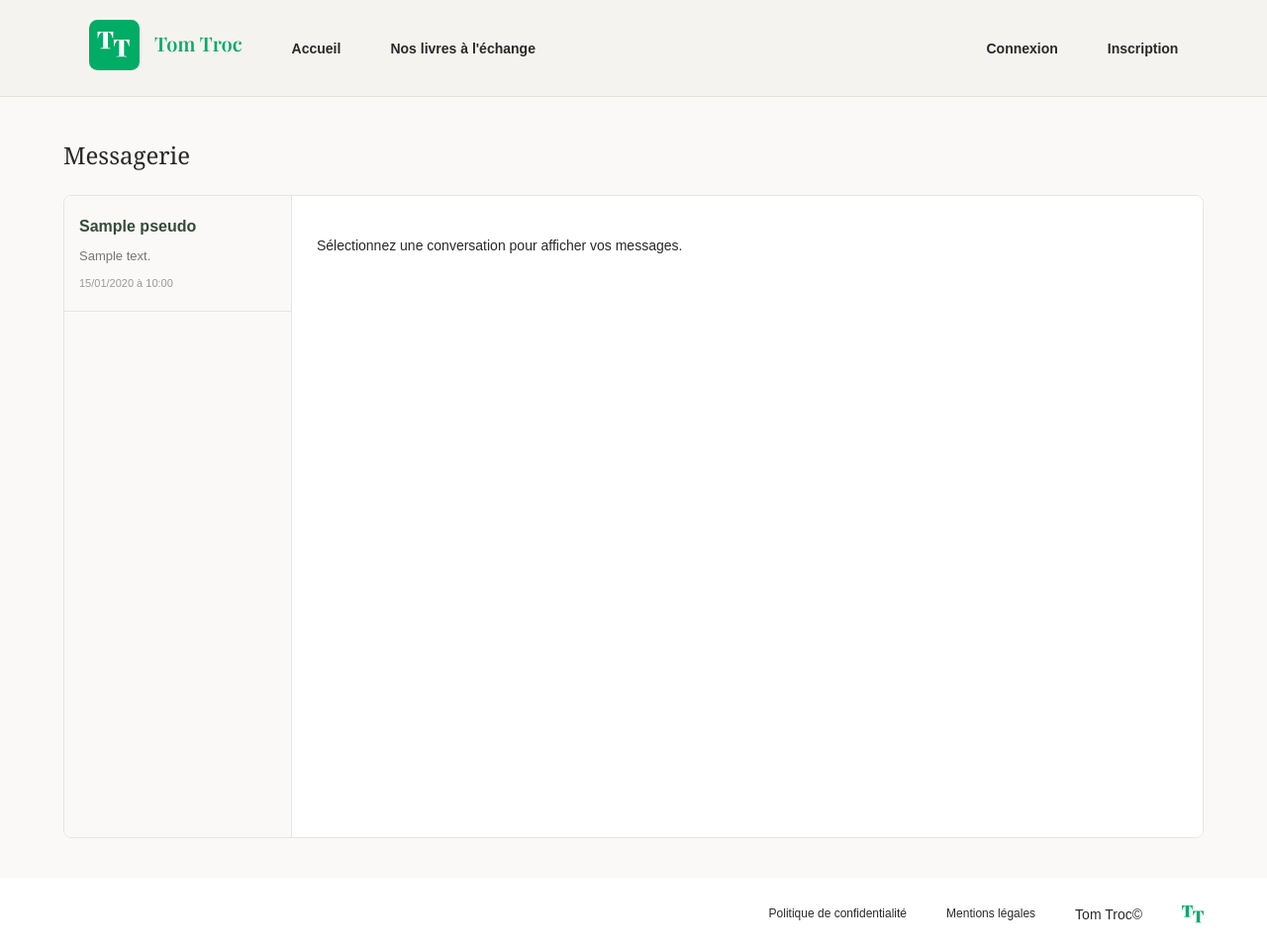
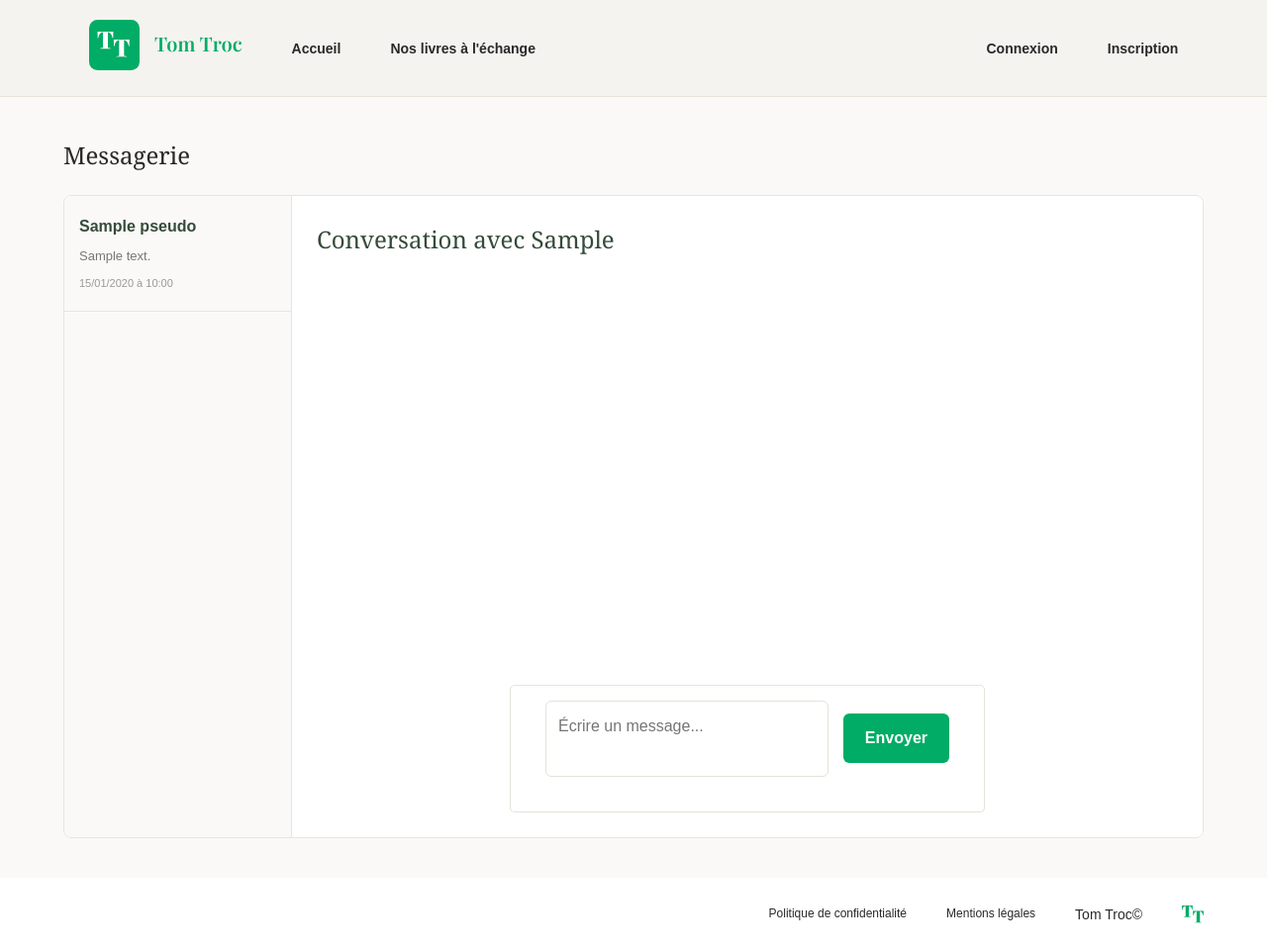
Before and after one commit to Loik-coding/P4_TomTrocWebsite, a PHP site: template views/templates/messaging.php in a window 1280 px wide. Shown: the whole page at 99% size. Run offline with PHP 8.4, Linux system fonts and the light colour scheme; the template is opened without the code that fills it: most values are stand-ins (such as "Sample title", 1, 10 or a date in 2020); data that the repository does not hold is empty.

Commit message:
0.7.7 Fonction sendMessage et correction de bugs

```diff
--- a/css/style.css
+++ b/css/style.css
@@ -770,8 +770,9 @@ footer {
     display: flex;
     flex-direction: column;
     gap: 15px;
-    overflow-y: auto;
+    overflow: hidden;
     background-color: #ffffff;
+    min-height: 0;
 }
 
 .messaging-conversation h2 {
@@ -829,6 +830,41 @@ footer {
 .message-sent .message {
     background-color: #E1EEE5;
 }
+
+/* ZONE DES MESSAGES */
+
+.messages-list {
+    flex: 1;
+    min-height: 0;
+    overflow-y: auto;
+    display: flex;
+    flex-direction: column;
+    gap: 15px;
+}
+
+/* FORMULAIRE */
+
+.messaging-form {
+    display: flex;
+    align-items: center;
+    gap: 15px;
+    width: 100%;
+    flex-shrink: 0;
+    padding-top: 15px;
+    border-top: 1px solid #e5e5e5;
+}
+
+.messaging-form textarea {
+    flex: 1;
+    min-width: 0;
+    resize: none;
+}
+
+.messaging-form button {
+    margin-left: auto;
+    flex-shrink: 0;
+}
+
 
 /* RESPONSIVE */
 
--- a/views/templates/messaging.php
+++ b/views/templates/messaging.php
@@ -23,8 +23,8 @@
 
         <!-- Colonne des messages -->
         <div class="messaging-conversation">
-
-            <?php if ($contactId) : ?>
+            <div class="messages-list">
+                <?php if ($contactPseudo !== null) : ?>
 
                     <h2>Conversation avec <?= htmlspecialchars($contactPseudo) ?></h2>
 
@@ -37,7 +37,6 @@
                             ? $_SESSION['user']['pseudo']
                             : $contactPseudo;
                         ?>
-
                         <div class="message-wrapper <?= $isSent ? 'message-sent' : 'message-received' ?>">
                             <div class="message-info">
                                 <?= htmlspecialchars($senderPseudo) ?>
@@ -53,7 +52,21 @@
                 <?php else : ?>
                     <p>Sélectionnez une conversation pour afficher vos messages.</p>
                 <?php endif; ?>
-
+            </div>
+            <div>
+                <?php if ($contactPseudo !== null) : ?>
+                    <form method="POST" action="index.php?page=sendMessage&id=<?= (int) Utils::request('id', -1) ?>" class="messaging-form">
+                        <textarea
+                            name="content"
+                            placeholder="Écrire un message..."
+                            required
+                        ></textarea>
+                        <button type="submit">
+                            Envoyer
+                        </button>
+                    </form>
+                <?php endif; ?>
+            </div>
         </div>
     </div>
 </section>
```
Also changed, not shown: controllers/MessageController.php (+60 -30 lines), models/MessageManager.php (+9 -2 lines). Lines whose indentation alone changed are shown as unchanged.
